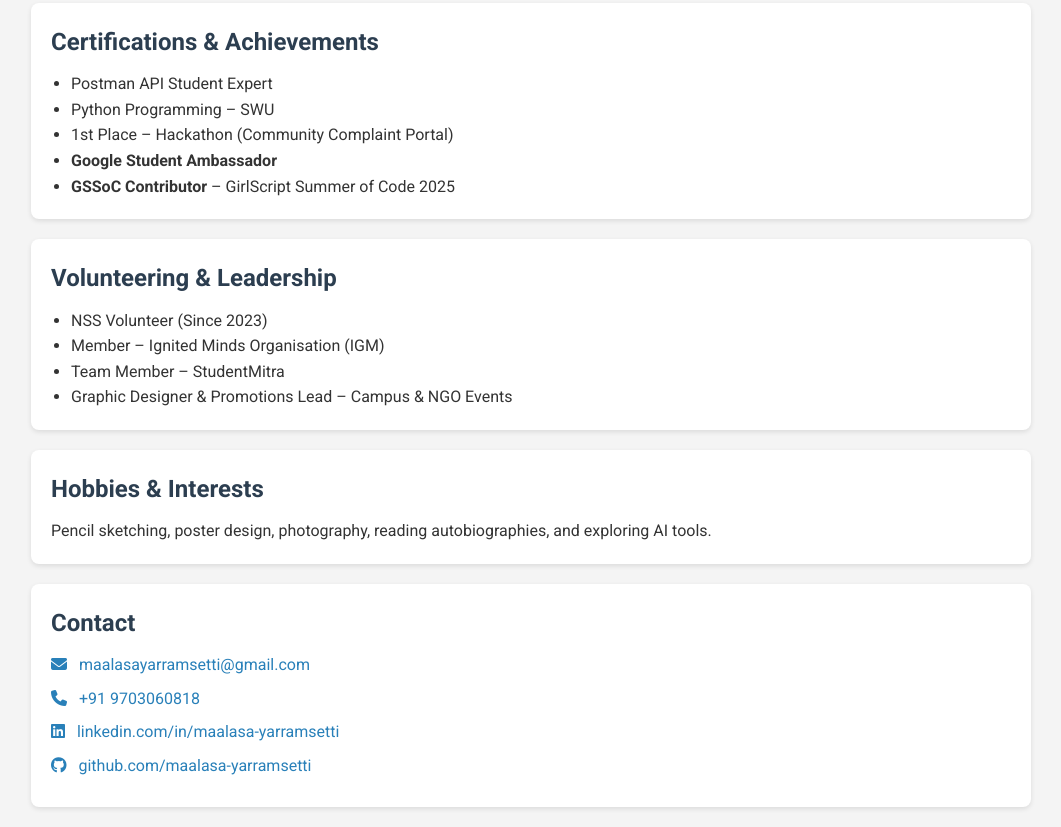
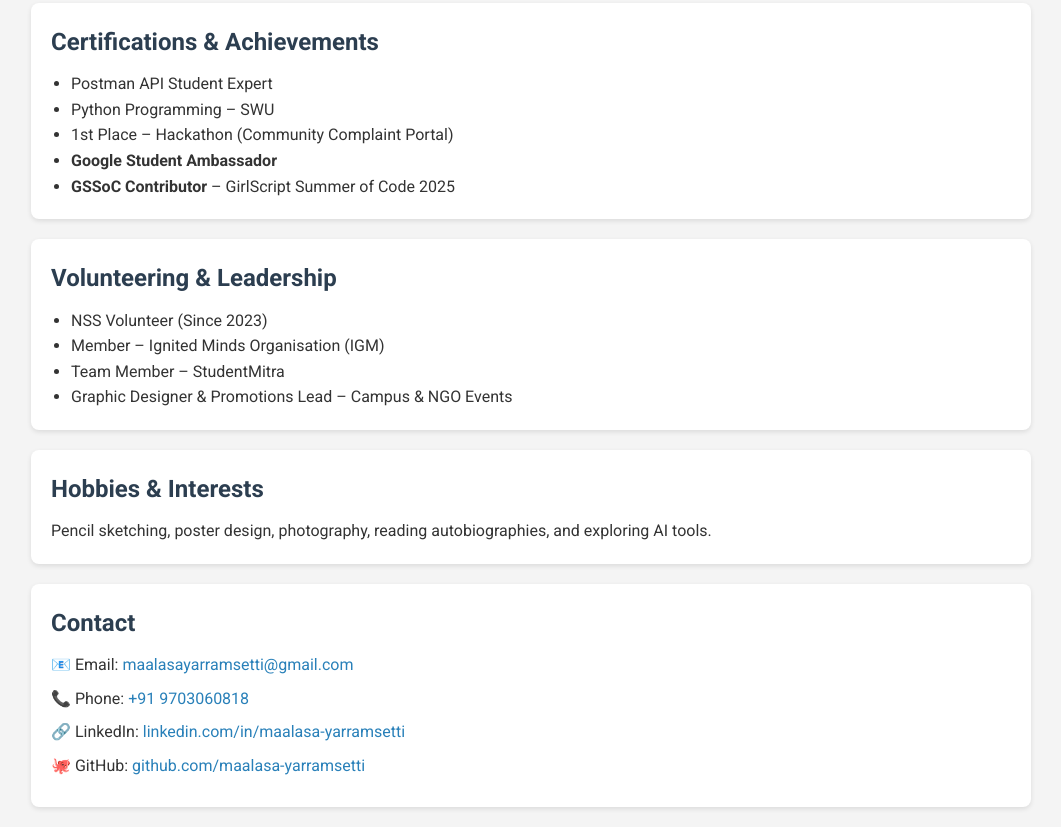
Before and after one commit to Maalasa-yarramsetti/maalasa-portfolio, a plain HTML site: page index.html in a window 1280 px wide. Shown: the part 1309-2136 px from the top of the page, without its empty margins (109-1170 px from the left). Drawn offline with Linux system fonts and the light colour scheme; a small style sheet from the web is missing.

Commit message:
Update index.html

```diff
--- a/index.html
+++ b/index.html
@@ -152,10 +152,10 @@
 
   <section class="contact">
     <h2>Contact</h2>
-    <p><a href="mailto:maalasayarramsetti@gmail.com"><i class="fas fa-envelope"></i> maalasayarramsetti@gmail.com</a></p>
-    <p><a href="tel:+919703060818"><i class="fas fa-phone"></i> +91 9703060818</a></p>
-    <p><a href="https://www.linkedin.com/in/maalasa-yarramsetti-283697325" target="_blank"><i class="fab fa-linkedin"></i> linkedin.com/in/maalasa-yarramsetti</a></p>
-    <p><a href="https://github.com/maalasa-yarramsetti" target="_blank"><i class="fab fa-github"></i> github.com/maalasa-yarramsetti</a></p>
+    <p>📧 Email: <a href="mailto:maalasayarramsetti@gmail.com"> maalasayarramsetti@gmail.com</a></p>
+    <p>📞 Phone: <a href="tel:+919703060818"> +91 9703060818</a></p>
+    <p>🔗 LinkedIn: <a href="https://www.linkedin.com/in/maalasa-yarramsetti-283697325" target="_blank">linkedin.com/in/maalasa-yarramsetti</a></p>
+    <p>🐙 GitHub: <a href="https://github.com/maalasa-yarramsetti" target="_blank"> github.com/maalasa-yarramsetti</a></p>
   </section>
 
 </body>
```
